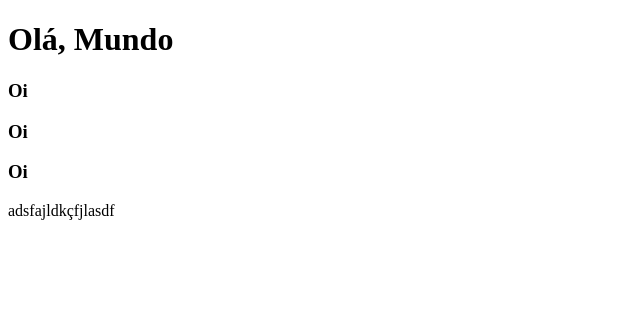
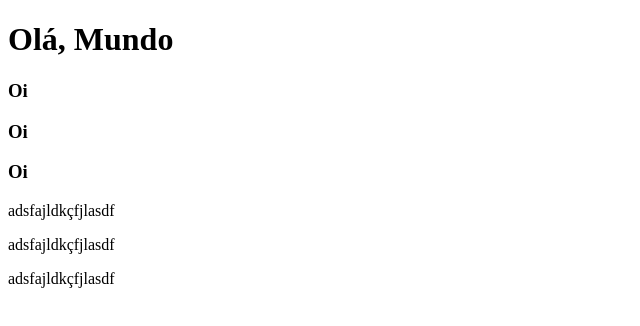
Before and after one commit to DaniloSreis/teste, a plain HTML site: page index.html in a window 1280 px wide. Shown: the whole page, without its empty margins (0-640 px from the left). Drawn offline with Linux system fonts and the light colour scheme.

Commit message:
oijaldsfjl

```diff
--- a/index.html
+++ b/index.html
@@ -11,5 +11,7 @@
   <h3>Oi</h3>
   <h3>Oi</h3>
   <p>adsfajldkçfjlasdf</p>
+  <p>adsfajldkçfjlasdf</p>
+  <p>adsfajldkçfjlasdf</p>
 </body>
 </html>
```
